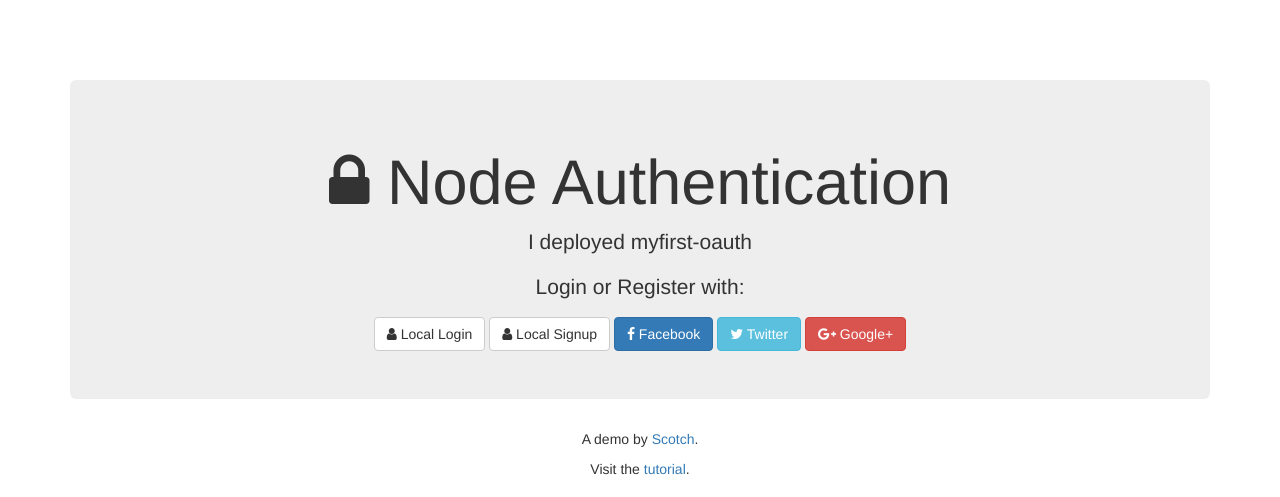
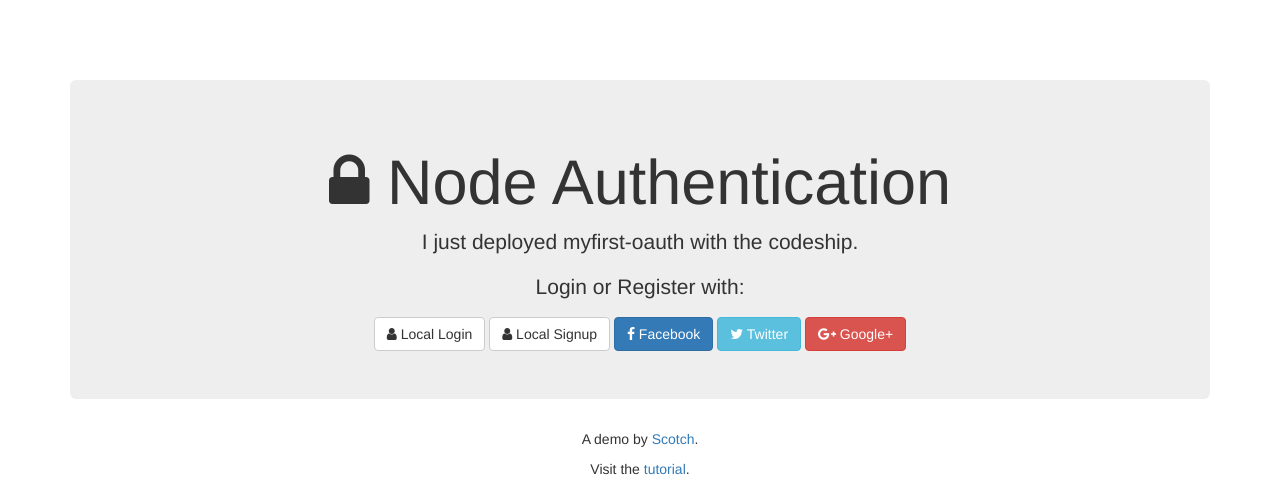
Before and after one commit to khsr/node.js-authentication, a Node server app: page / in a window 1280 px wide. Shown: the top 497 px of the page. Run offline with Node 20, Linux system fonts and the light colour scheme; some libraries are stand-ins or nearby versions.

Commit message:
index.ejs updated

```diff
--- a/views/index.ejs
+++ b/views/index.ejs
@@ -13,7 +13,7 @@
 
     <div class="jumbotron text-center">
         <h1><span class="fa fa-lock"></span> Node Authentication</h1>
-        <p>I deployed myfirst-oauth</p>
+        <p>I just deployed myfirst-oauth with the codeship.</p>
 
         <p>Login or Register with:</p>
 
```
